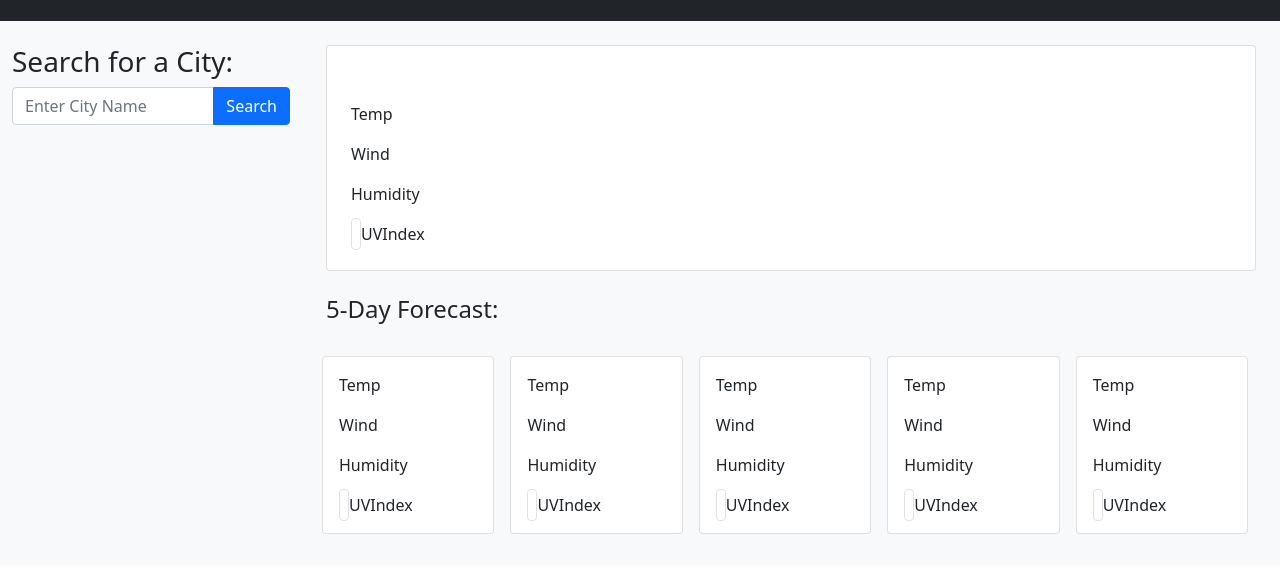
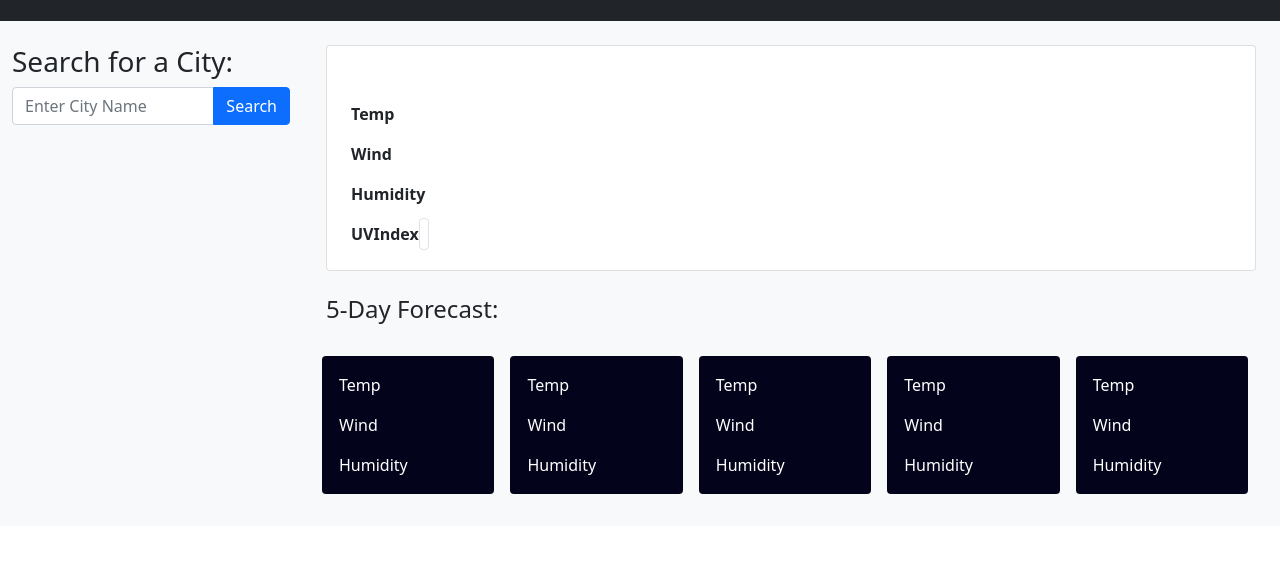
Before and after one commit to SowmyaNagayya/weather-dashboard, a plain HTML site: page index.html in a window 1280 px wide. Shown: the part 61-634 px from the top of the page. Drawn offline with nearby package versions, Linux system fonts and the light colour scheme.

Commit message:
final code

```diff
--- a/assets/css/style.css
+++ b/assets/css/style.css
@@ -0,0 +1,51 @@
+/* style for current weather*/
+#cityname {
+    font-weight: bold;
+    font-size: larger;
+}
+
+#temp {
+    font-weight: bold;
+}
+
+#wind {
+    font-weight: bold;
+}
+
+#humidity {
+    font-weight: bold;
+}
+
+#uvtext {
+    font-weight: bold;
+}
+
+/*style for 5 days weather*/
+#day1 {
+    background-color: rgb(3, 3, 27) ;
+    color : white;
+}
+
+
+#day2 {
+    background-color: rgb(3, 3, 27) ;
+    color : white;
+}
+
+
+#day3 {
+    background-color: rgb(3, 3, 27) ;
+    color : white;
+}
+
+
+#day4 {
+    background-color: rgb(3, 3, 27) ;
+    color : white;
+}
+
+
+#day5 {
+    background-color: rgb(3, 3, 27) ;
+    color : white;
+}
--- a/assets/js/script.js
+++ b/assets/js/script.js
@@ -1,8 +1,10 @@
+//selectors
 var searchButton = $("#searchbutton");
 var inputField = $("#searchinput");
 var cityNameStorageField =[];
+var uviIndex = $("#UVIndex");
 
-
+// search button click
 searchButton.click(function(event) {
   event.preventDefault();
   var city = inputField.val();
@@ -16,11 +18,21 @@ function getAPI(city) {
   fetch(requestURL)
     .then(function(response) {
        response.json().then(function (data) {
-         $("#cityname").text(data["name"]);
+         console.log(data);
+         $("#cityname").html(data["name"]+moment(data.dt,"X").format("( MM/DD/YYYY )") +"<img src='http://openweathermap.org/img/w/"+data.weather[0].icon+".png'/>");
          $("#temp").text("Temp: " + data["main"].temp + " F");
          $("#wind").text("Wind: " + data["wind"].speed + " mph");
          $("#humidity").text("humidity: " + data["main"].humidity+ " %");
 
+
+         fetch(`https://api.openweathermap.org/data/2.5/onecall?lat=${data.coord.lat}&lon=${data.coord.lon}&exclude=hourly,daily&appid=8cabcf2bb69158502474a06c66719777`)
+         .then(function(response) {
+           return response.json()
+         })
+         .then(function(uvdata) {
+             console.log(uvdata);
+             uviIndex.html(uvdata.current.uvi);
+         })
         // Updating the local storage
         updateStorage(data["name"]);
 
@@ -58,6 +70,7 @@ function futureForecast(cityLatitude, cityLongitude){
       console.log(data.length);
       console.log(data);
       for(var i=0; i<5;i++){
+        $("#date"+i).html(moment(data.daily[i].dt,"X").format("( MM/DD/YYYY )") +"<img src='http://openweathermap.org/img/w/"+data.daily[i].weather[0].icon+".png'/>");
         $("#temp"+i).text("Temp: " + data.daily[i].temp.day + " F");
         $("#wind"+i).text("Wind: " + data.daily[i].wind_speed + " mph");
         $("#humidity"+i).text("humidity: " + data.daily[i].humidity+ " %");
--- a/index.html
+++ b/index.html
@@ -50,7 +50,7 @@
                            <p class="card-text" id="temp">Temp</p>
                            <p class="card-text" id="wind">Wind</p>
                            <p class="card-text" id="humidity">Humidity</p>
-                           <p class="card-text"><span class="p-1 border rounded rounded-4" id="UVIndex"></span>UVIndex</p>
+                           <p class="card-text" id="uvtext">UVIndex<span class="p-1 border rounded rounded-4" id="UVIndex"></span></p>
                         </div>
                     </div>
                 </div>
@@ -58,45 +58,50 @@
                 <h4>5-Day Forecast:</h4>
                 <div class="row my-4 me-4" id="futureforecast">
                     <div class="col card m-2 p-3" id="day1">
+                        <div class="card-class" id="date0"></div>
                            <p class="card-text" id="temp0">Temp</p>
                            <p class="card-text" id="wind0">Wind</p>
                            <p class="card-text" id="humidity0">Humidity</p>
-                           <p class="card-text"><span class="p-1 border rounded rounded-4" id="UVIndex0"></span>UVIndex</p>
+
 
                     </div>
                     <div class="col card m-2 p-3" id="day2">
+                        <div class="card-class" id="date1"></div>
                         <p class="card-text" id="temp1">Temp</p>
                         <p class="card-text" id="wind1">Wind</p>
                         <p class="card-text" id="humidity1">Humidity</p>
-                        <p class="card-text"><span class="p-1 border rounded rounded-4" id="UVIndex1"></span>UVIndex</p>
 
                     </div>
                     <div class="col card m-2 p-3" id="day3">
+                        <div class="card-class" id="date2"></div>
                         <p class="card-text" id="temp2">Temp</p>
                         <p class="card-text" id="wind2">Wind</p>
                         <p class="card-text" id="humidity2">Humidity</p>
-                        <p class="card-text"><span class="p-1 border rounded rounded-4" id="UVIndex2"></span>UVIndex</p>
+
 
                     </div>
                     <div class="col card m-2 p-3" id="day4">
+                        <div class="card-class" id="date3"></div>
                         <p class="card-text" id="temp3">Temp</p>
                         <p class="card-text" id="wind3">Wind</p>
                         <p class="card-text" id="humidity3">Humidity</p>
-                        <p class="card-text"><span class="p-1 border rounded rounded-4" id="UVIndex3"></span>UVIndex</p>
+
 
                     </div>
 
                     <div class="col card m-2 p-3" id="day5">
+                        <div class="card-class" id="date4"></div>
                         <p class="card-text" id="temp4">Temp</p>
                         <p class="card-text" id="wind4">Wind</p>
                         <p class="card-text" id="humidity4">Humidity</p>
-                        <p class="card-text"><span class="p-1 border rounded rounded-4" id="UVIndex4"></span>UVIndex</p>
+
 
                     </div>
                 </div>
             </div>
         </div>
     </main>
+    <script src="https://cdnjs.cloudflare.com/ajax/libs/moment.js/2.24.0/moment.min.js"></script>
     <script src="./assets/js/script.js"></script>
 
 </body>
```
Also changed, not shown: assets/image/weatherdashboard.png (added), 1 other file.
